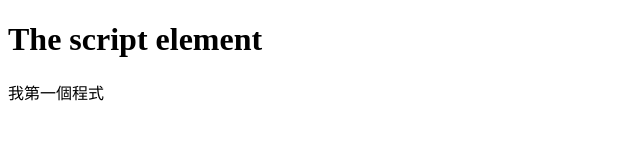
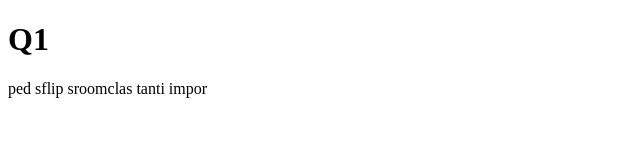
Before and after one commit to wowdacom/interview_junyiacademy, a plain HTML site: page index.html in a window 1280 px wide. Shown: the whole page, without its empty margins (0-640 px from the left). Drawn offline with Linux system fonts and the light colour scheme.

Commit message:
finish q1

```diff
--- a/index.html
+++ b/index.html
@@ -2,12 +2,30 @@
 <html>
 <body>
 
-<h1>The script element</h1>
-
-<p id="demo"></p>
+<h1>Q1</h1>
+<p id="q1demo"></p>
 
 <script>
-document.getElementById("demo").innerHTML = "我第一個程式";
+var result = ''
+
+function reverse (words) {
+    if (typeof words === 'string') {
+        console.log(words.split(" ")[0])
+        return words.split(" ").length > 1 ? words.split(" ").map(item=>item.split("").reverse().join("")).join(" ") : words.split("").reverse().join("")
+    } else {
+        return
+    }
+}
+
+result = reverse("dep pilfs salcmoors itnat ropmi")
+
+document.getElementById("q1demo").innerHTML = result;
+
+
+
+
+
+
 </script>
 
 </body>
```
